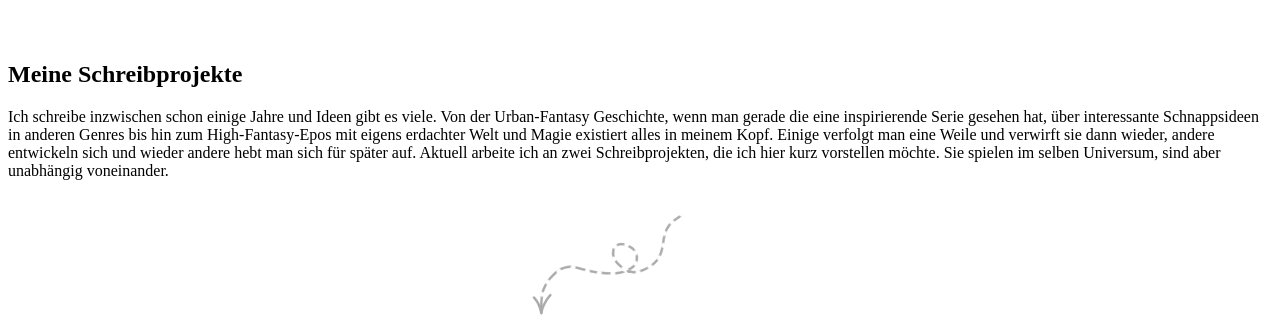
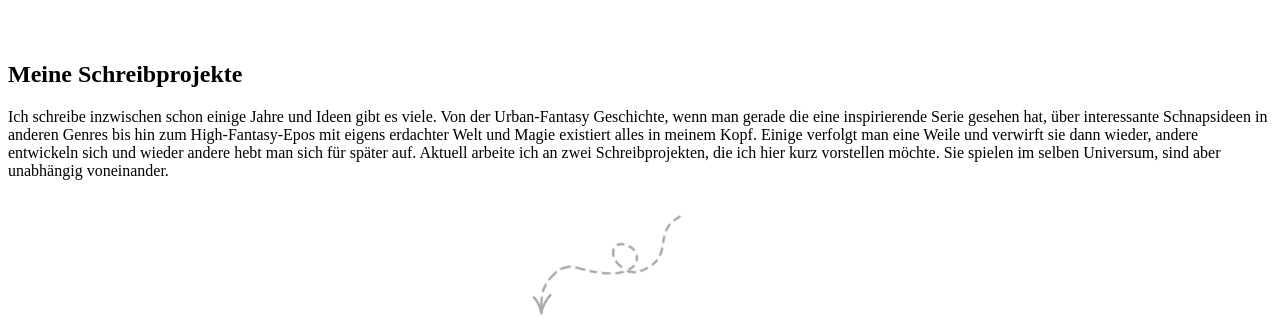
Before and after one commit to scheerine/homepage, a Django app: template homepage/templates/book.html in a window 1280 px wide. Shown: the part 159-488 px from the top of the page. Run offline with Django 3.2, Linux system fonts and the light colour scheme; the template is opened without the code that fills it, so the values that code supplies are empty; parts of the project's set-up code (start-up, migrations or seed data) failed here and were passed over.

Commit message:
Fix Typo

```diff
--- a/homepage/templates/book.html
+++ b/homepage/templates/book.html
@@ -12,7 +12,7 @@
     <div class="hero has-text-centered px-6">
         <h1 class="title calligraphy pb-6 is-size-1-tablet"> Meine Schreibprojekte </h1>
         <p class="typewriter subtitle pb-4 has-text-centered">
-            Ich schreibe inzwischen schon einige Jahre und Ideen gibt es viele. Von der Urban-Fantasy Geschichte, wenn man gerade die eine inspirierende Serie gesehen hat, über interessante Schnappsideen in anderen Genres bis hin zum High-Fantasy-Epos mit eigens erdachter Welt und Magie existiert alles in meinem Kopf. Einige verfolgt man eine Weile und verwirft sie dann wieder, andere entwickeln sich und wieder andere hebt man sich für später auf. Aktuell arbeite ich an zwei Schreibprojekten, die ich hier kurz vorstellen möchte. Sie spielen im selben Universum, sind aber unabhängig voneinander.
+            Ich schreibe inzwischen schon einige Jahre und Ideen gibt es viele. Von der Urban-Fantasy Geschichte, wenn man gerade die eine inspirierende Serie gesehen hat, über interessante Schnapsideen in anderen Genres bis hin zum High-Fantasy-Epos mit eigens erdachter Welt und Magie existiert alles in meinem Kopf. Einige verfolgt man eine Weile und verwirft sie dann wieder, andere entwickeln sich und wieder andere hebt man sich für später auf. Aktuell arbeite ich an zwei Schreibprojekten, die ich hier kurz vorstellen möchte. Sie spielen im selben Universum, sind aber unabhängig voneinander.
         </p>
     </div>
 
```
